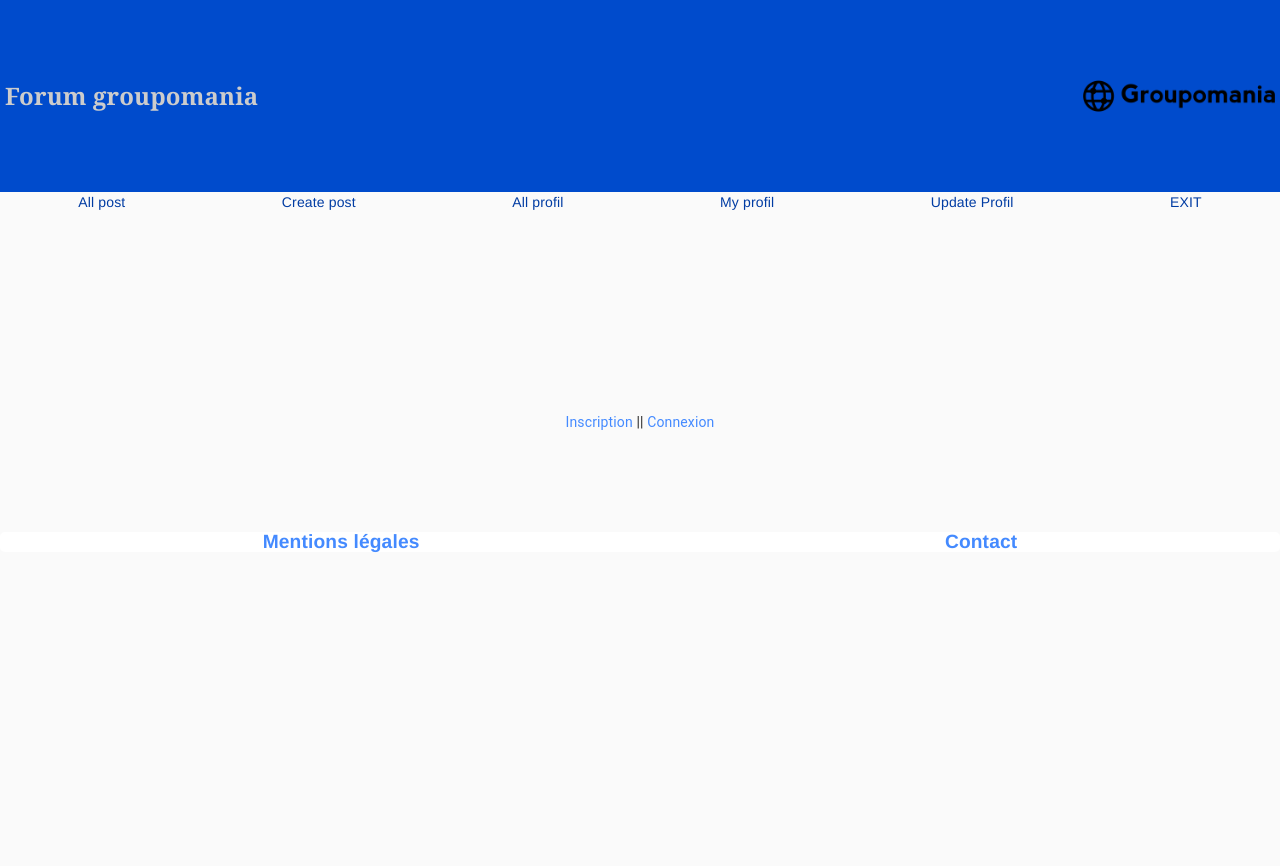
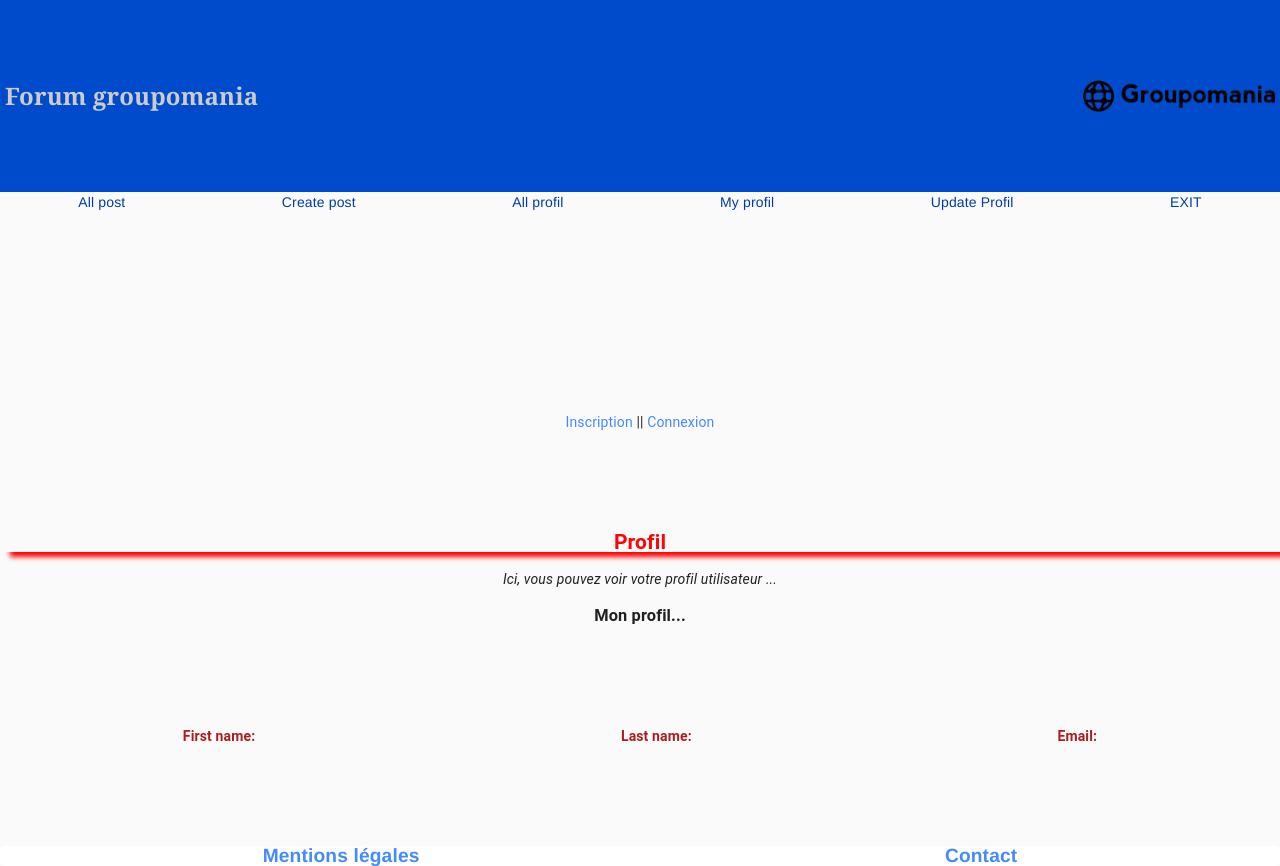
Before and after one commit to GeoffCrg/GeoffreyCraighero_7_10092021, a Vue app in the folder frontend/: page /#/myprofil in a window 1280 px wide. Before the commit the page ends 800 px from the top, so only its background shows below. Built offline with nearby package versions, Linux system fonts and the light colour scheme; no server answers.

Commit message:
gestion du profil

```diff
--- /dev/null
+++ b/frontend/src/components/MyProfilForm.vue
@@ -0,0 +1,70 @@
+<template>
+  <div id="user">
+    <h3 class="manager-title font-italic">Mon profil...</h3>
+    <div class="my">
+      <div class="a">
+        <span class="ok">First name:</span>
+        <span class="ff">{{ user.first_name }}</span>
+      </div>
+      <div class="a">
+        <span class="ok">Last name:</span>
+        <span class="ff"> {{ user.last_name }}</span>
+      </div>
+      <div class="a">
+        <span class="ok">Email:</span> <span class="ff">{{ user.email }}</span>
+      </div>
+    </div>
+  </div>
+</template>
+
+<script>
+export default {
+  name: "MyProfil",
+  data() {
+    return {
+      user: "",
+      first_name: "",
+      last_name: "",
+      email: "",
+    };
+  },
+  mounted() {
+    //Obtenir mon profil
+    fetch(
+      "http://localhost:3000/api/auth/userInfo/" +
+        localStorage.getItem("email"),
+      {
+        method: "GET",
+        headers: {
+          //  'content-type': 'application/json',
+          authorization: "bearer " + localStorage.getItem("token"),
+        },
+      }
+    )
+      .then((response) => response.json())
+
+      .then((data) => (this.user = data));
+  },
+};
+</script>
+
+<style scoped lang="scss">
+.ok {
+  color: rgb(173, 29, 29);
+}
+.my {
+  display: flex;
+  flex-direction: row;
+  justify-content: space-around;
+  margin-bottom: 100px;
+  margin-top: 100px;
+  font-weight: bold;
+}
+
+@media all and (max-width: 599px) {
+  .my {
+    display: flex;
+    flex-direction: column;
+  }
+}
+</style>
--- a/frontend/src/components/Post.vue
+++ b/frontend/src/components/Post.vue
@@ -5,126 +5,135 @@
     <md-card v-for="(post, id) in posts" v-bind:key="id">
       <md-card-header>
         <md-list-item>
-          <md-avatar class="md-avatar-icon md-accent">{{ post.user.first_name }} {{ post.user.last_name }}</md-avatar>
-          <span class="md-list-item-text">{{ post.user.first_name }} {{ post.user.last_name }}</span>
+          <md-avatar class="md-avatar-icon md-accent"
+            >{{ post.user.first_name }} {{ post.user.last_name }}</md-avatar
+          >
+          <span class="md-list-item-text"
+            >{{ post.user.first_name }} {{ post.user.last_name }}</span
+          >
         </md-list-item>
-        <div class="md-title">{{post.title}}</div>
+        <div class="md-title">{{ post.title }}</div>
       </md-card-header>
 
       <md-card-media>
         <img v-bind:src="post.image_URL" alt="image" />
       </md-card-media>
 
-
       <md-card-content>
-         <div class="md-body">{{post.body}}</div>
-          <div class="md-date">créer le :{{post.created_date}}</div>
+        <div class="md-body">{{ post.body }}</div>
+        <div class="md-date">créer le :{{ post.created_date }}</div>
       </md-card-content>
-      <md-button type="submit" class="md-primary"  v-on:click="deletePost(post.id)" ><span class="sup">Supprimer l'article</span></md-button>
+      <md-button
+        type="submit"
+        class="md-primary"
+        v-on:click="deletePost(post.id)"
+        ><span class="sup">Supprimer l'article</span></md-button
+      >
     </md-card>
   </div>
 </template>
 
-
 <script>
 export default {
-    name: 'allPost',
-    data () {
-        return{
-      user:'',
-      first_name: '',
-      last_name: '',
+  name: "allPost",
+  data() {
+    return {
+      user: "",
+      first_name: "",
+      last_name: "",
       posts: [],
-             title:'',
-             body:'',
-            }
+      title: "",
+      body: "",
+    };
   },
 
-      beforeMount(){
+  beforeMount() {
     //Obtenir mon user
-      fetch("http://localhost:3000/api/posts/",  {
-          method: 'GET',
+    fetch("http://localhost:3000/api/posts/", {
+      method: "GET",
       headers: {
         //  'content-type': 'application/json',
-                'authorization': 'bearer ' + localStorage.getItem('token')
-            }})
-    .then (response => response.json())
-     .then(data=>this.user = data)
-    }
-  ,
-
-    mounted(){
+        authorization: "bearer " + localStorage.getItem("token"),
+      },
+    })
+      .then((response) => response.json())
+      .then((data) => (this.user = data));
+  },
+  mounted() {
     //Obtenir tous les posts
-      fetch("http://localhost:3000/api/posts",  {
-          method: 'GET',
+    fetch("http://localhost:3000/api/posts", {
+      method: "GET",
       headers: {
-                 //  'content-type': 'application/json',
-                'authorization': 'bearer ' + localStorage.getItem('token')
-            }})
-      .then (response => response.json())
-     .then(data=>this.posts = data)
+        "content-type": "application/json",
+        authorization: "bearer " + localStorage.getItem("token"),
+      },
+    })
+      .then((response) => response.json())
+      .then((data) => (this.posts = data));
   },
   methods: {
     deletePost(id) {
-
       async function postForm() {
         try {
           let response = await fetch("http://localhost:3000/api/posts/" + id, {
-            method: 'DELETE',
+            method: "DELETE",
             headers: {
-                'content-type': 'application/json',
-                'authorization': 'bearer ' + localStorage.getItem('token')
-            }
+              "content-type": "application/json",
+              authorization: "bearer " + localStorage.getItem("token"),
+            },
           });
           if (response.ok) {
             let responseId = await response.json();
-            console.log(responseId)
+            console.log(responseId);
             location.reload();
           } else {
-            console.error('Retour du serveur : ', response.status);
+            console.error("Retour du serveur : ", response.status);
           }
         } catch (e) {
           console.log(e);
         }
       }
       postForm();
-   }
-  }}
+    },
+  },
+};
 </script>
 
-
 <style scoped lang="scss">
-.md-primary{
+.md-primary {
   background-color: #000000;
-    color:rgb(248, 4, 4);
+  color: rgb(248, 4, 4);
   font-weight: bold;
-    text-align:center;
+  text-align: center;
   margin-bottom: 40px;
 }
-#post{
+#post {
   margin-bottom: 50px;
-    color:#1B6100;
+  color: #1b6100;
 }
-.md-card{
+.md-card {
   border-bottom: 2px double rgb(10, 1, 1);
   margin-bottom: 100px;
 }
-.md-list-item-text{color:#000000;}
-.md-title, .md-body {
+.md-list-item-text {
+  color: #000000;
+}
+.md-title,
+.md-body {
   color: rgb(36, 35, 35);
   font-weight: bold;
 }
 
-.md-date{
-    font-size:12px;
+.md-date {
+  font-size: 12px;
 }
 span {
-    color:#F7F7F7;
+  color: #f7f7f7;
   font-weight: bolder;
 }
 .md-card-media img {
   width: 70%;
   height: 10%;
-    border-radius:8px;
+  border-radius: 8px;
 }
 </style>
--- /dev/null
+++ b/frontend/src/components/ProfilForm.vue
@@ -0,0 +1,86 @@
+<template>
+<div id="user">
+    <h3 class="manager-title font-italic">liste des users...</h3>
+
+    <div class="listuser" v-for="(user, id) in users" v-bind:key="id" >
+        <div class="a">{{ user.first_name }}</div>
+        <div class="a">{{ user.last_name }}</div>
+        <div class="a">{{ user.email }}</div>
+        <div class="a">{{ user.created_date }}</div>
+        <md-button type="submit" class="md-primary"  v-on:click.prevent="deleteUser(user.id)">Suprimer profil</md-button>
+    </div>
+
+</div>
+</template>
+
+<script>
+export default {
+    name: 'Profil',
+    data () {
+        return{
+             users: [],
+             idUser: '',
+            }
+        },
+    mounted(){
+
+      //Obtenir tous les users
+      fetch("http://localhost:3000/api/auth/usersInfo",  {
+          method: 'GET',
+             headers: {
+                 //  'content-type': 'application/json',
+                'authorization': 'bearer ' + localStorage.getItem('token')
+            }})
+      .then (response => response.json())
+     .then(data=>this.users = data)
+
+    },
+
+    methods: {
+
+           deleteUser(id) {
+
+            async function userForm() {
+    try {
+        let response = await fetch("http://localhost:3000/api/auth/delete/" + id, {
+            method: 'DELETE',
+            headers: {
+                'content-type': 'application/json',
+                'authorization': 'bearer ' + localStorage.getItem('token')
+            }
+        });
+        if (response.ok) {
+            let responseId = await response.json();
+            console.log(responseId)
+            location.reload();
+        } else {
+            console.error('Retour du serveur : ', response.status);
+        }
+    } catch (e) {
+        console.log(e);
+    }
+}
+userForm();
+   }
+  }
+}
+</script>
+
+<style scoped lang="scss">
+.md-primary{
+    background-color: #fa0808;
+    color:#fff;
+    font-weight: bold;
+}
+.a{
+
+    font-weight: bold;
+}
+.listuser{
+    margin-bottom: 100px;
+    margin-top: 100px;
+}
+
+
+
+</style>
--- a/frontend/src/router/index.js
+++ b/frontend/src/router/index.js
@@ -4,6 +4,8 @@ import HomeSignup from "../views/HomeSignup.vue";
 import HomeLogin from "../views/HomeLogin.vue";
 import UserPostView from "../views/UserPostView.vue";
 import UserCreate from "../views/UserCreate.vue";
+import UserProfil from "../views/UserProfil.vue";
+import UserMyProfil from "../views/UserMyProfil.vue";
 
 Vue.use(VueRouter);
 
@@ -28,6 +30,16 @@ const routes = [
     name: "Create",
     component: UserCreate,
   },
+  {
+    path: "/profil",
+    name: "Profil",
+    component: UserProfil,
+  },
+  {
+    path: "/myprofil",
+    name: "MyProfil",
+    component: UserMyProfil,
+  },
 ];
 
 const router = new VueRouter({
--- /dev/null
+++ b/frontend/src/views/UserMyProfil.vue
@@ -0,0 +1,44 @@
+<template>
+<div class="headerInscrr">
+    <h2 class="title2">Profil</h2>
+    <p class="inscrP">Ici, vous pouvez voir votre profil utilisateur ...</p>
+    <MyProfilForm/>
+</div>
+</template>
+
+<script>
+import MyProfilForm from '../components/MyProfilForm'
+export default {
+    name: 'MyProfil',
+    components: {
+    MyProfilForm
+    }
+}
+</script>
+
+
+<style scoped>
+.headerInscr{
+display: flex;
+flex-direction: column;
+align-items: center;
+}
+
+.title2{
+    text-align: center;
+    color: rgb(252, 5, 5);
+    box-shadow: 10px 5px 5px red;
+}
+
+.inscrP{
+    text-align: center;
+    font-style: italic;
+}
+
+ @media all and (max-width: 599px)
+ {
+  .headerInscr{
+      margin-bottom:50px;
+  }
+ }
+</style>
--- /dev/null
+++ b/frontend/src/views/UserProfil.vue
@@ -0,0 +1,43 @@
+<template>
+<div class="headerInscrr">
+    <h2 class="title2">Profil</h2>
+    <p class="inscrP">Ici, vous pouvez voir tout les profils utilisateurs ou supprimer votre compte du forum...</p>
+    <ProfilForm/>
+</div>
+</template>
+
+<script>
+import ProfilForm from '../components/ProfilForm'
+export default {
+    name: 'Profil',
+    components: {
+    ProfilForm
+    }
+}
+</script>
+
+<style scoped>
+.headerInscr{
+display: flex;
+flex-direction: column;
+align-items: center;
+}
+.title2{
+    text-align: center;
+    color: rgb(252, 5, 5);
+
+    box-shadow: 10px 5px 5px red;
+}
+
+.inscrP{
+    text-align: center;
+    font-style: italic;
+}
+
+ @media all and (max-width: 599px)
+ {
+  .headerInscr{
+      margin-bottom:50px;
+  }
+ }
+</style>
```
Also changed, not shown: 1 other file (tests, documents, lock files or other folders). Lines whose indentation alone changed are shown as unchanged.
